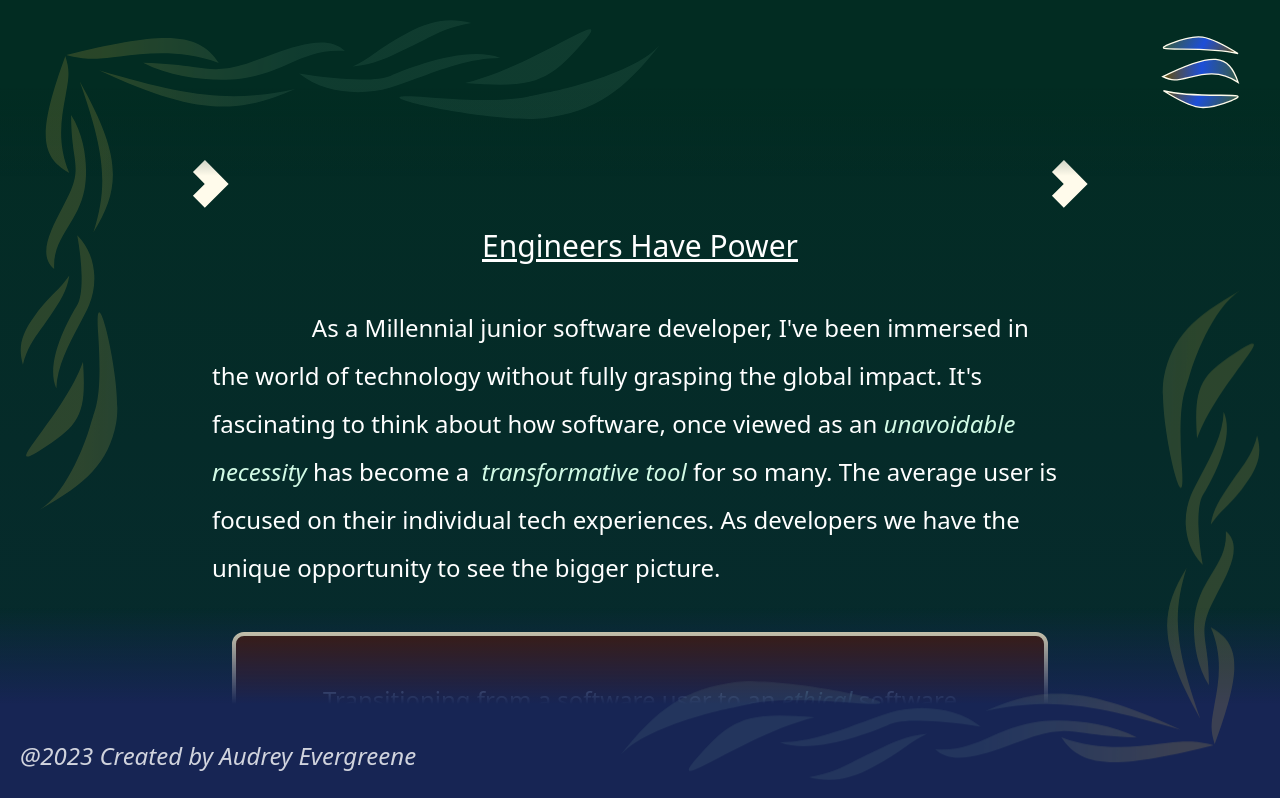
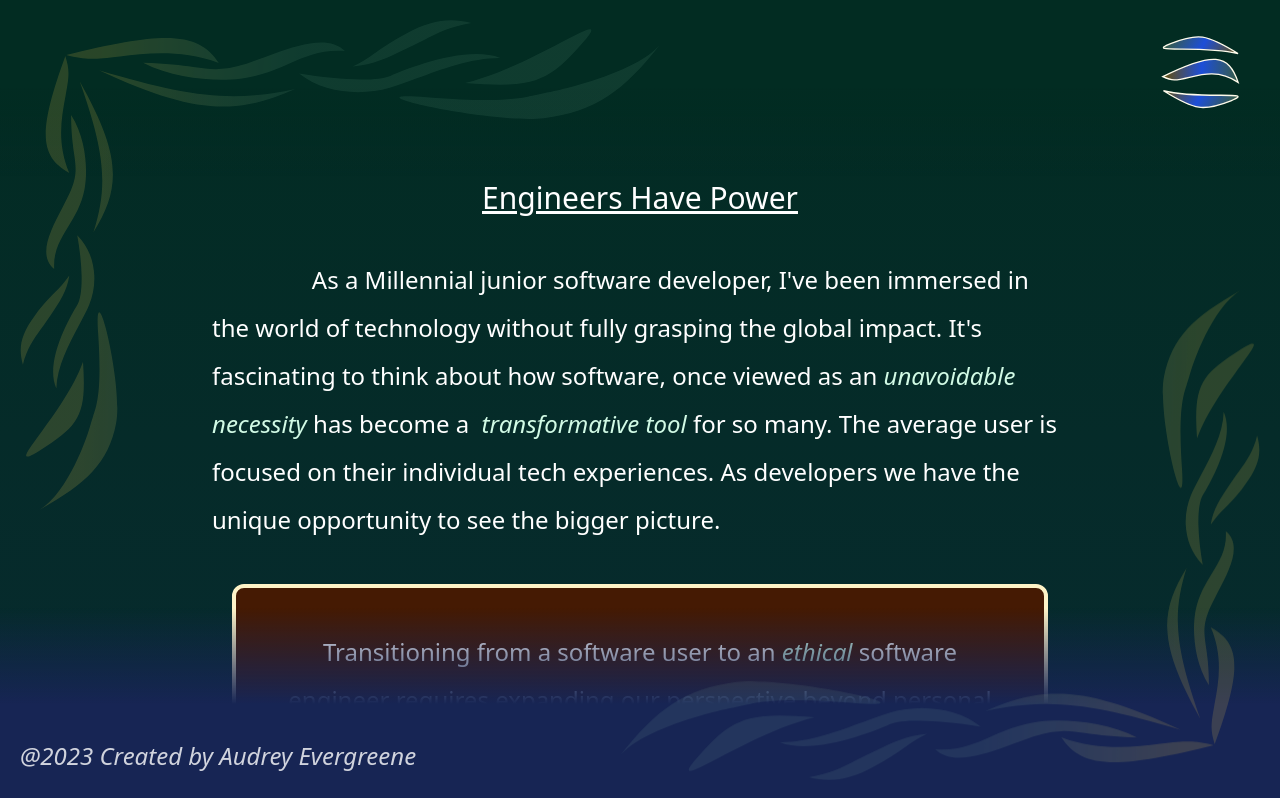
Before and after one commit to LadyAudrey/portfolio, a Next.js app in the folder audrey_evergreene/: page /blog in a window 1280 px wide. Shown: the top 798 px of the page. Built offline with nearby package versions, Linux system fonts and the light colour scheme.

Commit message:
removing arrows for now, to publish!

```diff
--- a/audrey_evergreene/src/app/blog/page.tsx
+++ b/audrey_evergreene/src/app/blog/page.tsx
@@ -26,7 +26,7 @@ export default function page() {
   // return <h1>I'm a placeholder</h1>;
   return (
     <div className="relative">
-      <Arrows viewItem={viewItem} setViewItem={setViewItem} />
+      {/* <Arrows viewItem={viewItem} setViewItem={setViewItem} /> */}
       <div> {blogContent[0].element()}</div>
     </div>
   );
```
